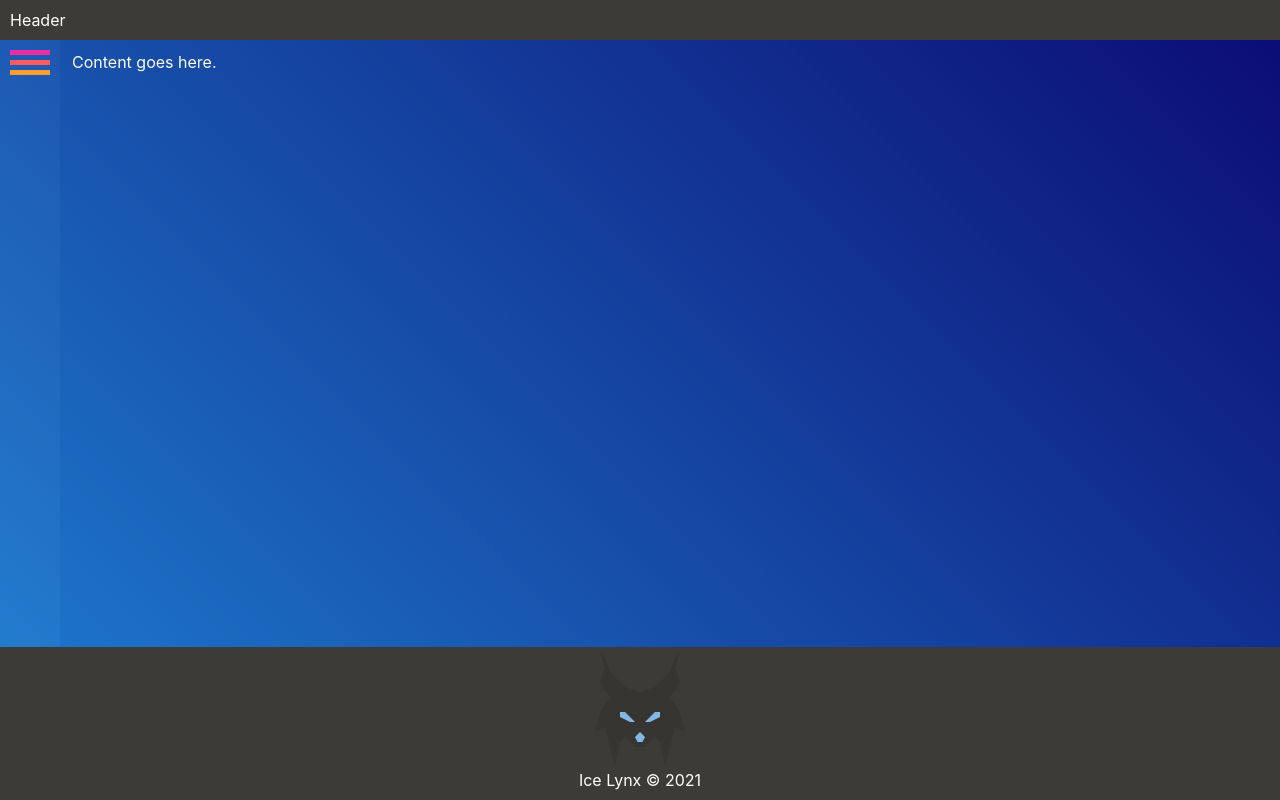
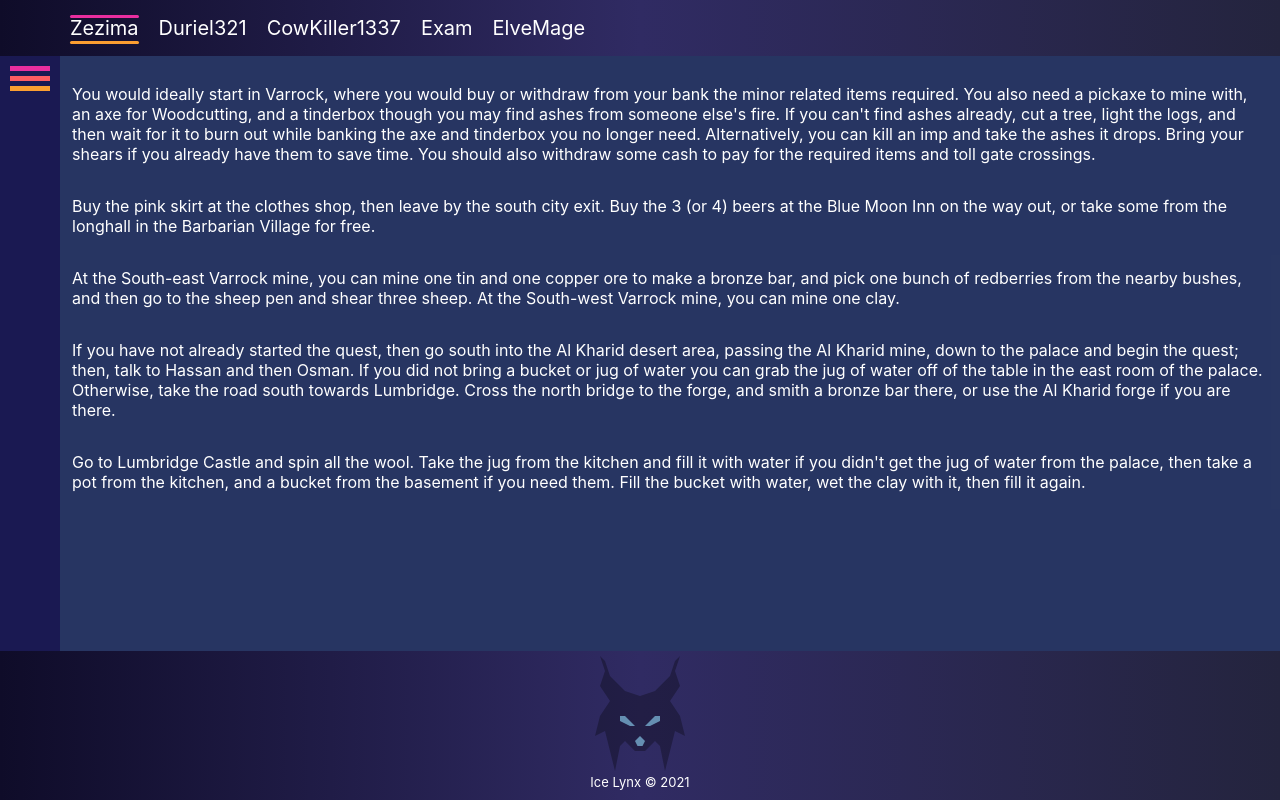
Before and after one commit to Ice-Lynx/Ice-Lynx-React-Practice-1, a React (Create React App) app: page / in a window 1280 px wide. Built offline with nearby package versions, Linux system fonts and the light colour scheme.

Commit message:
Added top bar

```diff
--- a/package.json
+++ b/package.json
@@ -4,6 +4,7 @@
   "private": true,
   "homepage": "https://ice-lynx.github.io/Ice-Lynx-React-Practice-1/",
   "dependencies": {
+    "@material-ui/core": "^4.11.3",
     "@testing-library/jest-dom": "^5.11.9",
     "@testing-library/react": "^11.2.5",
     "@testing-library/user-event": "^12.7.1",
--- a/src/App.css
+++ b/src/App.css
@@ -5,32 +5,29 @@
 }
 .header{
   height:auto;
-  background:  rgb(61, 59, 55);;
+  background:  linear-gradient(to right, #0f0c29, #302b63, #24243e);
   color:white;
-  height:40px;
-  vertical-align: middle;
-  line-height: 40px;
   padding-left: 10px;
 }
 .body {
   flex: 1;
-  background: linear-gradient(45deg, #1CB5E0 0%, #000851 100%);
+  background: rgba(0, 0, 0, 0.87);
   display:flex;
   flex-direction: row;
 }
 .footer {
   height: auto;
-  background: rgb(61, 59, 55);
+  background: linear-gradient(to right, #0f0c29, #302b63, #24243e);
   color: rgb(255, 255, 255);
   text-align: center;
-  font-size: 16px;
+  font-size: 13px;
   padding-bottom: 10px;
 }
 
 .left-menu {
   display: flex;
   flex-direction: column;
-  background-color: rgba(47, 37, 180, 0.397);
+  background-color: rgba(16, 14, 143, 0.438);
   border-radius: 0px;
   color: white;
   margin:0px;
@@ -41,7 +38,7 @@
   display: flex;
   flex-direction: column;
   border-radius: 0px;
-  background-color: rgba(31, 21, 170, 0.397);
+  background-color: rgba(57, 103, 255, 0.295);
   color: white;
   margin:0px;
   padding:12px;
@@ -49,7 +46,7 @@
 }
 .menuContent{
   background-color:rgb(88, 166, 255);
-  width: 100px;
+  width: 200px;
   padding:5px;
   margin:5px;
   border-radius: 5px;
@@ -61,3 +58,45 @@
   margin-top: 5px;
   margin-bottom: 3px;
 }
+
+
+.title {
+  font-size: 20px;
+  margin-left: 20px;
+  position: relative;
+  cursor: pointer;
+}
+
+.title.selected {
+  font-size: 20px;
+}
+
+.underline {
+  width: 100%;
+  height: 3px;
+  border-radius: 4px;
+  background: rgba(251,158,49,1);
+  position: absolute;
+  bottom: -4px;
+}
+
+.overline {
+  width: 100%;
+  height: 3px;
+  border-radius: 4px;
+  background: rgba(233,46,159,1);
+  position: absolute;
+  bottom: 22px;
+}
+
+li {
+  list-style: none;
+  padding: 0;
+  margin: 0px;
+  user-select: none;
+}
+
+ol {
+  display: flex;
+  justify-content: left;
+}
--- a/src/App.js
+++ b/src/App.js
@@ -1,14 +1,23 @@
 import "./App.css";
 import { ToggleBox } from "./components/left-menu.jsx";
 import { IceLynxLogo } from "./components/ice-lynx-logo.jsx";
+import { TopMenu } from "./components/top-bar-menu.jsx";
 
 function App() {
   return (
     <div class="wrapper">
-      <div class="header">Header</div>
+      <div class="header">
+        <TopMenu />
+      </div>
       <div class="body">
         <ToggleBox />
-        <div class="content">Content goes here.</div>
+        <div class="content">
+          <p>You would ideally start in Varrock, where you would buy or withdraw from your bank the minor related items required. You also need a pickaxe to mine with, an axe for Woodcutting, and a tinderbox though you may find ashes from someone else's fire. If you can't find ashes already, cut a tree, light the logs, and then wait for it to burn out while banking the axe and tinderbox you no longer need. Alternatively, you can kill an imp and take the ashes it drops. Bring your shears if you already have them to save time. You should also withdraw some cash to pay for the required items and toll gate crossings.</p>
+          <p>Buy the pink skirt at the clothes shop, then leave by the south city exit. Buy the 3 (or 4) beers at the Blue Moon Inn on the way out, or take some from the longhall in the Barbarian Village for free.</p>
+          <p>At the South-east Varrock mine, you can mine one tin and one copper ore to make a bronze bar, and pick one bunch of redberries from the nearby bushes, and then go to the sheep pen and shear three sheep. At the South-west Varrock mine, you can mine one clay.</p>
+          <p>If you have not already started the quest, then go south into the Al Kharid desert area, passing the Al Kharid mine, down to the palace and begin the quest; then, talk to Hassan and then Osman. If you did not bring a bucket or jug of water you can grab the jug of water off of the table in the east room of the palace. Otherwise, take the road south towards Lumbridge. Cross the north bridge to the forge, and smith a bronze bar there, or use the Al Kharid forge if you are there.</p>
+          <p>Go to Lumbridge Castle and spin all the wool. Take the jug from the kitchen and fill it with water if you didn't get the jug of water from the palace, then take a pot from the kitchen, and a bucket from the basement if you need them. Fill the bucket with water, wet the clay with it, then fill it again.</p>
+        </div>
       </div>
       <div class="footer">
         <IceLynxLogo />
--- a/src/components/ice-lynx-logo.jsx
+++ b/src/components/ice-lynx-logo.jsx
@@ -3,8 +3,16 @@ import { motion, useMotionValue, useTransform } from "framer-motion";
 
 export function IceLynxLogo() {
   const checkVariants = {
-    checked: { pathLength: 0, stroke: "rgb(145,205,255)" },
-    unchecked: { pathLength: 1, stroke: "rgb(145,205,255)" },
+    checked: {
+      pathLength: 0,
+      stroke: "rgb(145,205,255)",
+      transition: { duration: 3, ease: "easeOut" },
+    },
+    unchecked: {
+      pathLength: 1,
+      stroke: "rgb(145,205,255)",
+      transition: { duration: 0.2 },
+    },
   };
 
   const [isChecked, setIsChecked] = React.useState(true);
@@ -21,8 +29,6 @@ export function IceLynxLogo() {
         padding: 0,
         backgroundColor: "rgba(0,100,255,0)",
       }}
-      animate={{ rotate: 360 }}
-
       onHoverStart={() => setIsChecked(!isChecked)}
       onHoverEnd={() => setIsChecked(!isChecked)}
     >
@@ -32,7 +38,7 @@ export function IceLynxLogo() {
         <path d="M 45 80 l 5 5 l -2.5 5 l -5 0 l -2.5 -5" fill="#91cdff" />
         <path
           d="M 45 40 l -15 -5 l -15 -15 l -5 -15 l -5 -5 l 5 15 l -5 15 l 10 15 l -10 15 l -5 20 l 10 -5 l 10 40 l 5 -25 l 5 -5 l 10 10 l 10 0 l 10 -10 l 5 5 l 5 25 l 10 -40 l 10 5 l -5 -20 l -10 -15 l 10 -15 l -5 -15 l 5 -15 l -5 5 l -5 15 l -15 15 l -15 5"
-          fill="rgba(0,0,0,0.1)"
+          fill="rgba(0,0,0,0.3)"
         />
         <svg width="90" height="115" scale="1">
           <motion.path
@@ -44,7 +50,6 @@ export function IceLynxLogo() {
             variants={checkVariants}
             style={{ pathLength: pathLength, opacity: opacity }}
             animate={isChecked ? "checked" : "unchecked"}
-            transition={{ duration: 1 }}
           />
           <motion.path
             d="m 85 0 l -5 5 l -5 15 l -15 15 l -15 5"
--- a/src/components/left-menu.jsx
+++ b/src/components/left-menu.jsx
@@ -13,9 +13,8 @@ export function ToggleBox({ title, children }) {
       <div className="menudiv" onClick={toggle}>
         <Menubtn />
       </div>
-      {isOpened && <div className="menuContent">Menu item 1</div>}
-      {isOpened && <div className="menuContent">Menu item 2</div>}
-      {isOpened && <div className="menuContent">Menu item 3</div>}
+      {isOpened && <p>I123542313123</p>}
+      {isOpened && <p>123154124123123</p>}
     </div>
   );
 }
--- a/src/components/menu-btn.jsx
+++ b/src/components/menu-btn.jsx
@@ -1,14 +1,14 @@
 import * as React from "react";
-import { motion} from "framer-motion";
+import { motion } from "framer-motion";
+import { useState } from "react";
 
-export function Menubtn () {
+export function Menubtn() {
   const boxVariants = {
     checked: { scale: 1, background: "rgba(0,100,255,0)" },
-    unchecked: { scale: 1, background: "rgba(255,255,255,0)", width: 'auto' },
+    unchecked: { scale: 1, background: "rgba(255,255,255,0)", width: "auto" },
   };
-
   const [isChecked, setIsChecked] = React.useState(true);
-
+  const [rotation, setRotation] = useState(0);
 
   return (
     <motion.div
@@ -17,12 +17,12 @@ export function Menubtn () {
         height: 35,
         borderRadius: 0,
         margin: 0,
-        backgroundColor: "rgba(255,255,255,1)",
       }}
       variants={boxVariants}
-      animate={isChecked ? "checked" : "unchecked"}
-      transition={{ duration: 0.2, type: "tween" }}
-      onClick={() => setIsChecked(!isChecked)}
+      animate={{ rotate: rotation}}
+        // animate={isChecked ? "checked" : "unchecked"}
+        // transition={{ duration: 0.1, type: "tween" }}
+      onClick={() => setIsChecked(!isChecked) & setRotation(rotation + 180)}
     >
       <svg width="100" height="100" scale="1">
         <path d="m 5 5 l 40 0 l 0 5 l -40 0" fill="rgba(233,46,159,1)" />
--- /dev/null
+++ b/src/components/top-bar-menu.jsx
@@ -0,0 +1,60 @@
+import React from "react";
+import { useState } from "react";
+import { motion, AnimateSharedLayout } from "framer-motion";
+
+export const screens = [
+  {
+    title: "Zezima",
+    color: "#ffffff",
+  },
+  {
+    title: "Duriel321",
+    color: "#ffffff",
+  },
+  {
+    title: "CowKiller1337",
+    color: "#ffffff",
+  },
+  {
+    title: "Exam",
+    color: "#ffffff",
+  },
+  {
+    title: "ElveMage",
+    color: "#ffffff",
+  },
+];
+
+export function TopMenu() {
+  const [selected, setSelected] = useState(0);
+
+  return (
+    <AnimateSharedLayout>
+      <ol style={{ transform: "translateZ(0)" }}>
+        {screens.map(({ title, color }, i) => (
+          <motion.li
+            animate
+            key={i}
+            className={`title ${i === selected && "selected"}`}
+            style={{ color: i === selected ? color : "#ffff" }}
+            onHoverStart={() => setSelected(i)}
+          >
+            {i === selected && (
+              <motion.div
+                layoutId="underline"
+                className="underline"
+              />
+            )}
+            {i === selected && (
+              <motion.div
+                layoutId="overline"
+                className="overline"
+              />
+            )}
+            {title}
+          </motion.li>
+        ))}
+      </ol>
+    </AnimateSharedLayout>
+  );
+}
```
Also changed, not shown: 1 other file (tests, documents, lock files or other folders).
